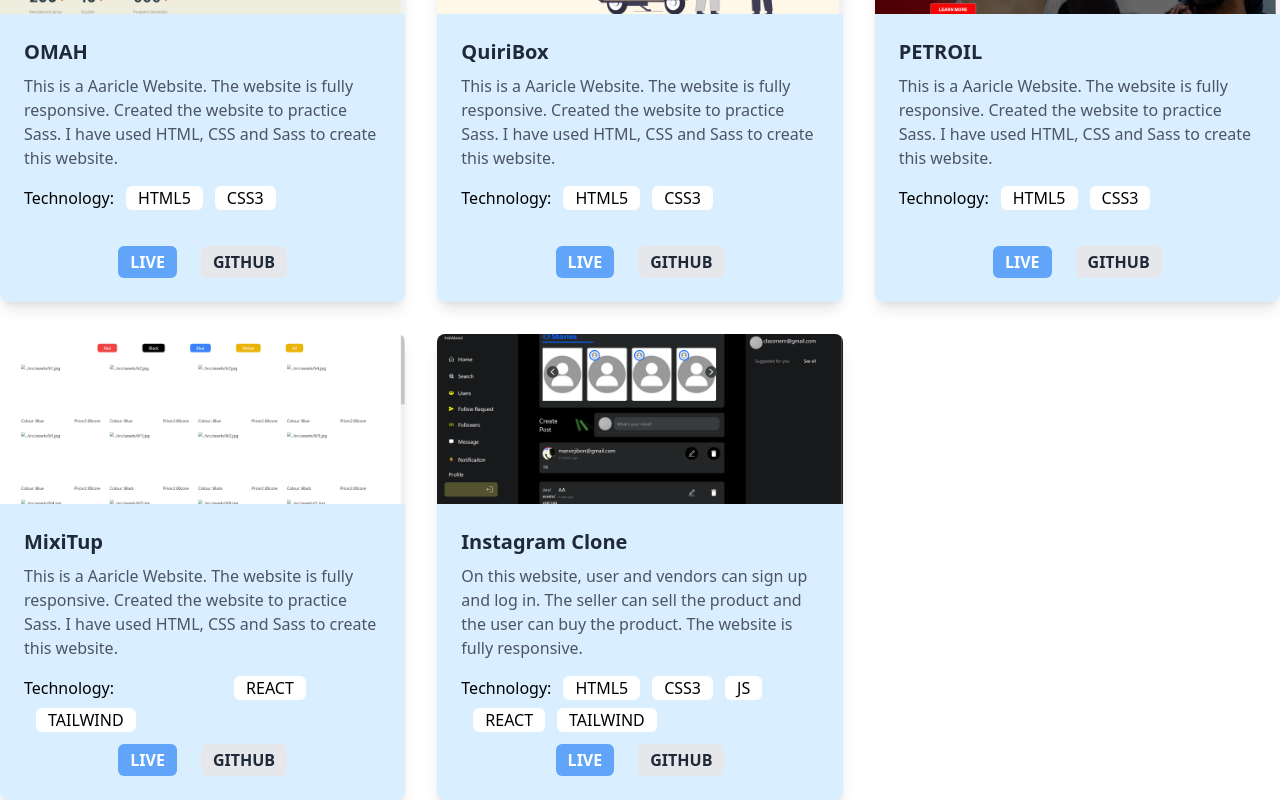
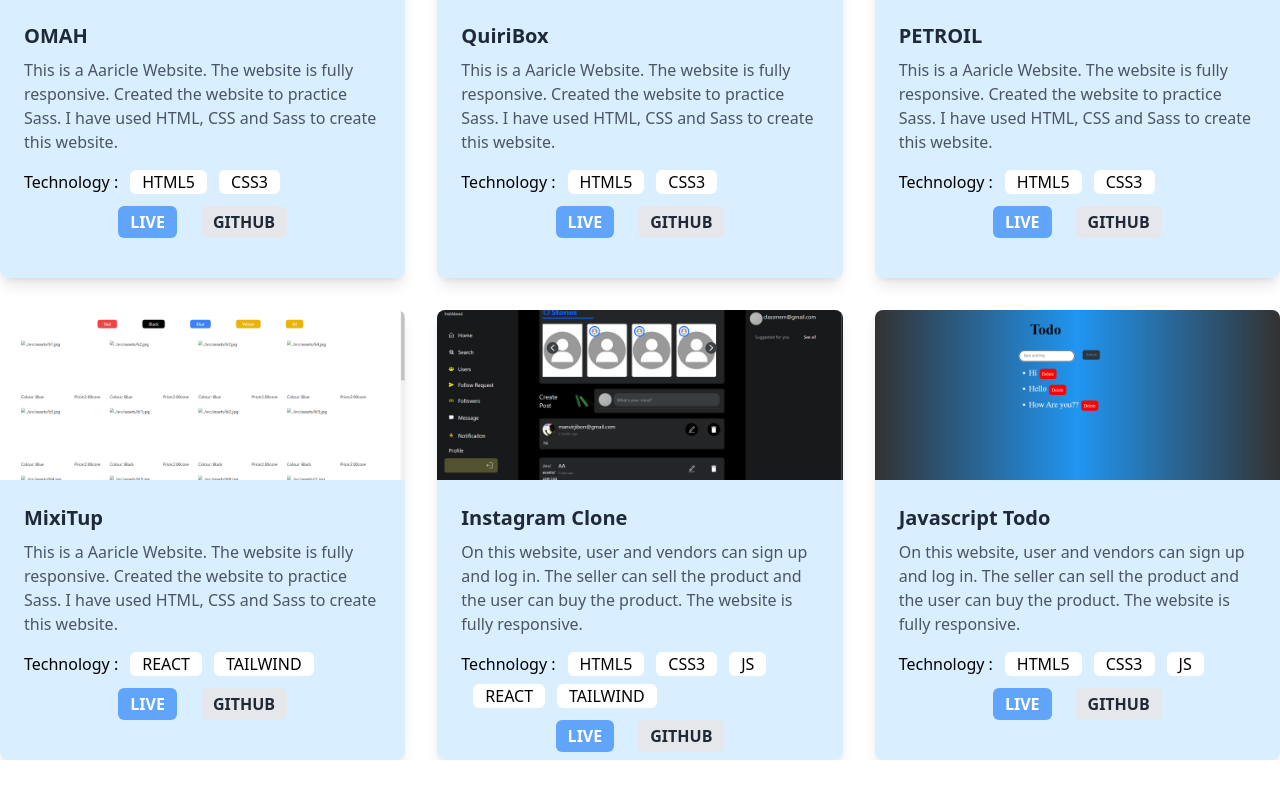
Before and after one commit to jibonrahaman/Jibon-just, a React (Vite) app: page /project in a window 1280 px wide. Shown: the part 868-1668 px from the top of the page. After the commit the page ends 1628 px from the top, so only its background shows below. Built offline with nearby package versions, Linux system fonts and the light colour scheme.

Commit message:
problem solved

```diff
--- /dev/null
+++ b/src/Common/Project_Common/Btn.jsx
@@ -0,0 +1,9 @@
+import React from 'react'
+
+function Btn({className,text}) {
+  return (
+    <button className ={`px-3  cursor-pointer bg-white text-black ml-3 rounded-md ${className}`}>{text}</button>
+  )
+}
+
+export default Btn
--- a/src/Components/Project.jsx
+++ b/src/Components/Project.jsx
@@ -3,6 +3,7 @@
 import p1 from '../../public/images/p1.png'
 import { useState } from "react"
 import skill from "../Skill"
+import Btn from "../Common/Project_Common/Btn"
 
 function Project() {
     const [data,setData]=useState(skill)
@@ -38,19 +39,19 @@
     {/* card design */}
     {filterProtfolio.map((item, id) => {
         return (
-            <div key={id} className="bg-white shadow-lg rounded-lg overflow-hidden">
-                <img src={item.imgs} alt={item.webName} className="w-full h-[170px] hover:scale-105 duration-500 object-cover object-center" />
-                <div className="p-6 bg-[#d9eeff]">
+            <div key={id} className="bg-white shadow-lg rounded-lg overflow-hidden h-[450px]">
+                <img src={item.imgs} alt={item.webName}className="w-full h-[170px] hover:scale-105 duration-500 object-cover object-center" />
+                <div className="p-6 bg-[#d9eeff] h-full">
                     <h2 className="text-xl font-semibold text-gray-800 mb-2">{item.webName}</h2>
-                    <p className="text-gray-600 mb-4">{item.paragraph}</p>
-                    <div className=" items-center mb-3">Technology:
-                <button className="px-3  cursor-pointer bg-white text-black ml-3 rounded-md">{item.html}</button>
-                <button className="px-3  cursor-pointer bg-white text-black ml-3 rounded-md">{item.css}</button>
-                <button className="px-3  cursor-pointer bg-white text-black ml-3 rounded-md">{item.js}</button>
-                <button className="px-3  cursor-pointer bg-white text-black ml-3 rounded-md">{item.react}</button>
-                <button className="px-3 mt-2  cursor-pointer bg-white text-black ml-3 rounded-md">{item.tailwind}</button>
+           <p className="text-gray-600 mb-4">{item.paragraph}</p>
+                    <div className=" mb-3 flex flex-wrap gap-y-2">Technology :
+             {item.html &&   <Btn text={item.html}/>}
+             {item.css &&   <Btn text={item.css}/>}
+             {item.js &&   <Btn text={item.js}/>}
+             {item.react &&   <Btn text={item.react}/>}
+             {item.tailwind &&   <Btn text={item.tailwind}/>}
+             {item.redux &&   <Btn text={item.redux}/>}
                 </div>
-
                     <div className="flex justify-center gap-x-6">
                         <button className="px-3 py-1 bg-blue-400 hover:scale-105 text-white rounded-md hover:bg-blue-600 duration-300 font-semibold ">LIVE</button>
                         <button className="px-3 py-1 bg-gray-200 text-gray-800 rounded-md hover:bg-gray-400 duration-300 font-semibold hover:scale-105">GITHUB</button>
--- a/src/Skill.js
+++ b/src/Skill.js
@@ -85,6 +85,16 @@
       "tailwind": "TAILWIND",
       "title": ["TAILWIND", "REACT JS", "DAYNAMIC"]
     },
+      {
+      "id": '9',
+      "imgs": "../../public/images/p9.png",
+      "webName": "Javascript Todo",
+      "paragraph": "On this website, user and vendors can sign up and log in. The seller can sell the product and the user can buy the product. The website is fully responsive.",
+      "html": "HTML5",
+      "css": "CSS3",
+      "js": "JS",
+      "title": ["JAVASCRIPT"]
+    },
   ];
 
   export default skill;
```
